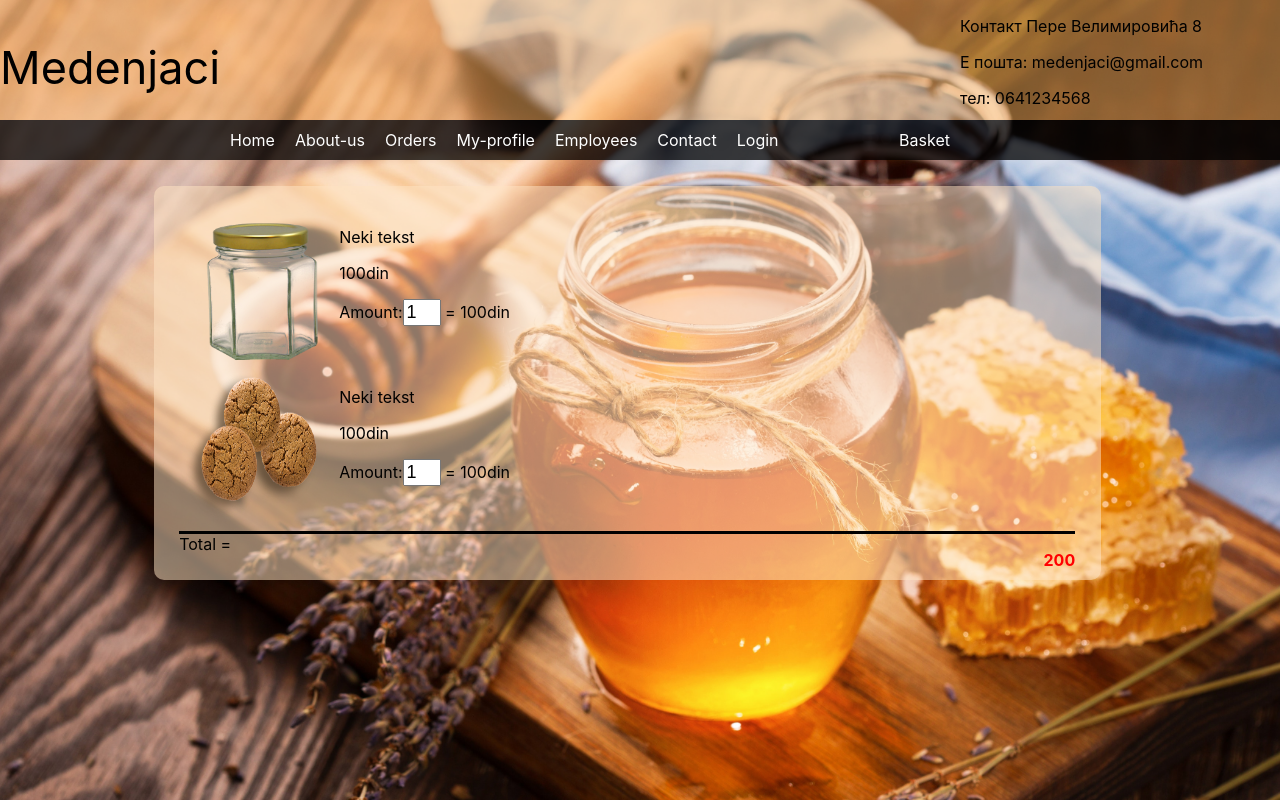
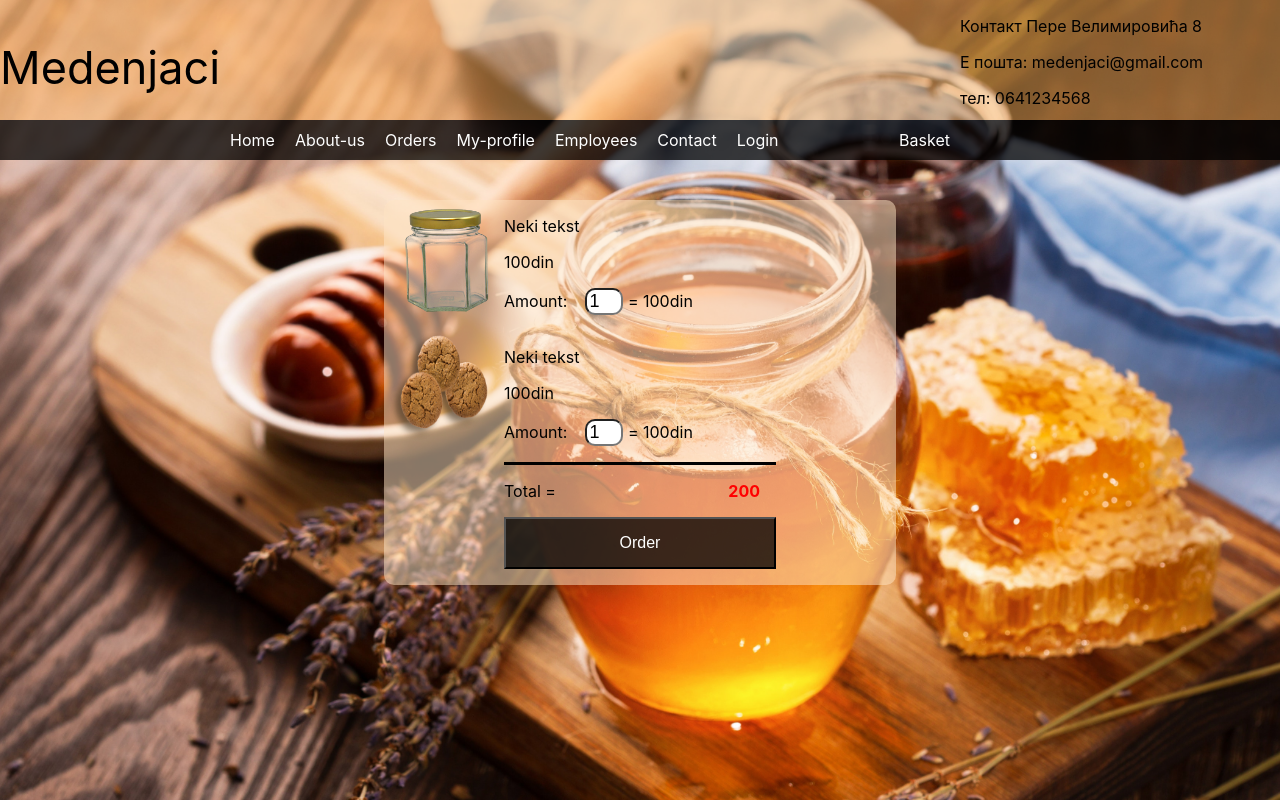
Before and after one commit to bpavle/honey-store-web, a React (Create React App) app: page /basket in a window 1280 px wide. Built offline with nearby package versions, Linux system fonts and the light colour scheme.

Commit message:
Polishing styles for basket

```diff
--- a/src/components/Basket.jsx
+++ b/src/components/Basket.jsx
@@ -2,6 +2,7 @@ import React, { useState, useEffect } from "react";
 import styles from "./Basket.module.css";
 import tegla from "../images/tegla.png";
 import medenjaci from "../images/medenjaci.png";
+import Button from "./Common/Button";
 const Basket = () => {
   let [total, setTotal] = useState(0);
   let [products, setProducts] = useState([
@@ -49,7 +50,12 @@ const Basket = () => {
                   Amount:
                   <input
                     type="number"
-                    style={{ width: "30px", fontSize: 18 }}
+                    style={{
+                      width: "30px",
+                      fontSize: 18,
+                      borderRadius: "10px",
+                      marginLeft: "1em",
+                    }}
                     defaultValue={product.amount}
                     onChange={(e) => {
                       setProducts(
@@ -69,12 +75,20 @@ const Basket = () => {
           </div>
         );
       })}
-      <div className={styles.line}></div>
-      <div>
-        Total ={" "}
-        <p style={{ float: "right", color: "red", fontWeight: "bold" }}>
+      <div className={styles.bottom}>
+        <div className={styles.line}></div>
+        <p style={{ float: "left" }}>Total =</p>
+        <p
+          style={{
+            float: "right",
+            marginRight: "1em",
+            color: "red",
+            fontWeight: "bold",
+          }}
+        >
           {total}
         </p>
+        <Button>Order</Button>
       </div>
     </div>
   );
--- a/src/components/Basket.module.css
+++ b/src/components/Basket.module.css
@@ -1,17 +1,32 @@
 .Basket {
-  width: 70%;
-  height: 70%;
+  position: absolute;
+  padding-bottom: 1em;
   background-color: rgba(255, 228, 196, 0.521);
-  text-align: justify;
-  margin: 2% 12%;
-  padding: 2%;
+  text-align: center;
   border-radius: 10px;
+  top: 50%;
+  left: 50%;
+  margin-top: -200px;
+  margin-left: -20vw;
+  max-height: 600px;
+  width: 40vw;
+  overflow-y: auto;
 }
 .line {
+  width: 100%;
   height: 3px;
   background-color: black;
 }
 .img {
-  height: 10em;
-  width: 10em;
+  height: 15vh;
+  width: 15vh;
 }
+p {
+  text-align: justify;
+}
+.bottom {
+  text-align: justify;
+  margin-right: 15vh;
+  width: calc(40vw - 30vh);
+  float: right;
+}
```
